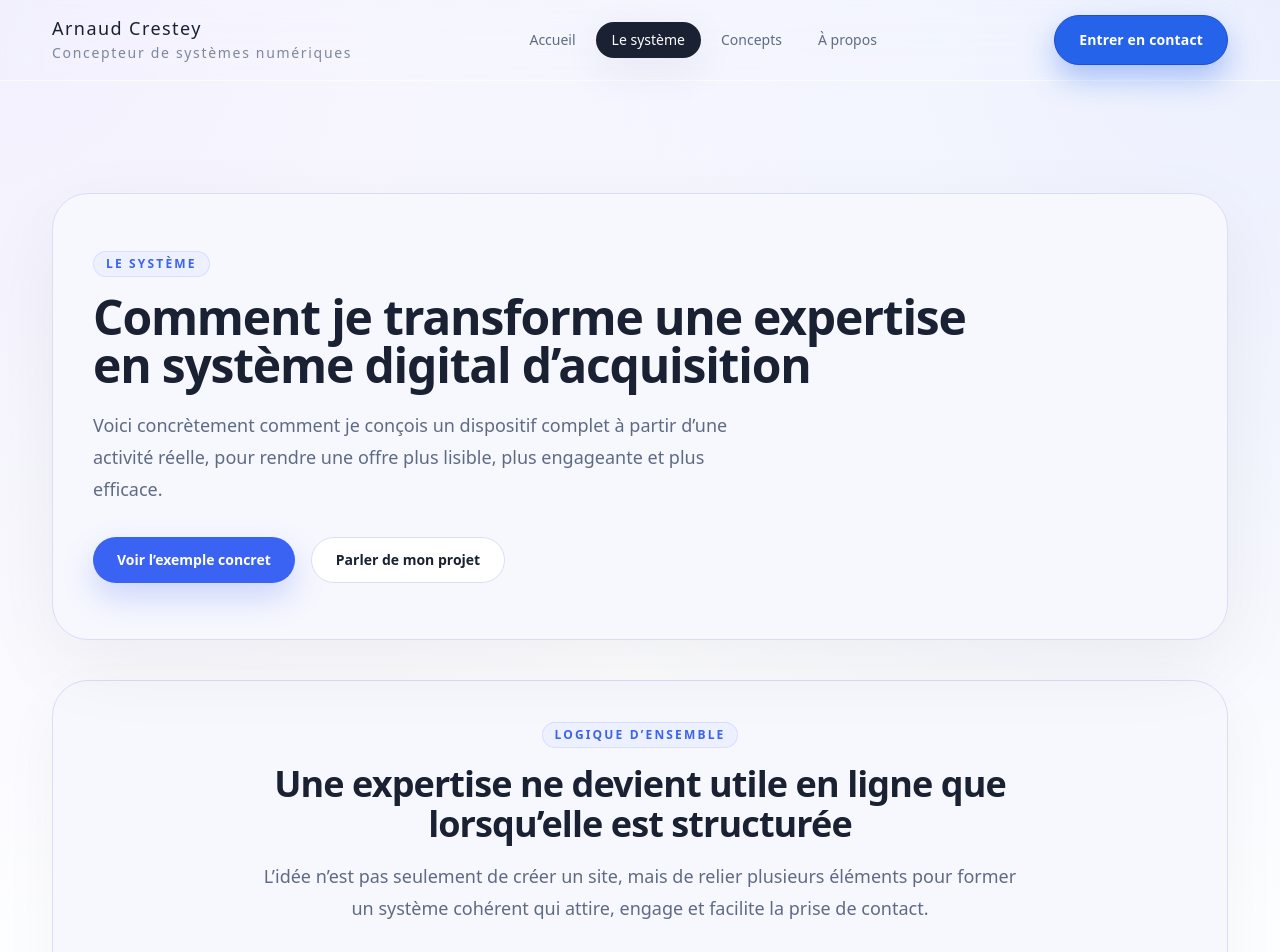
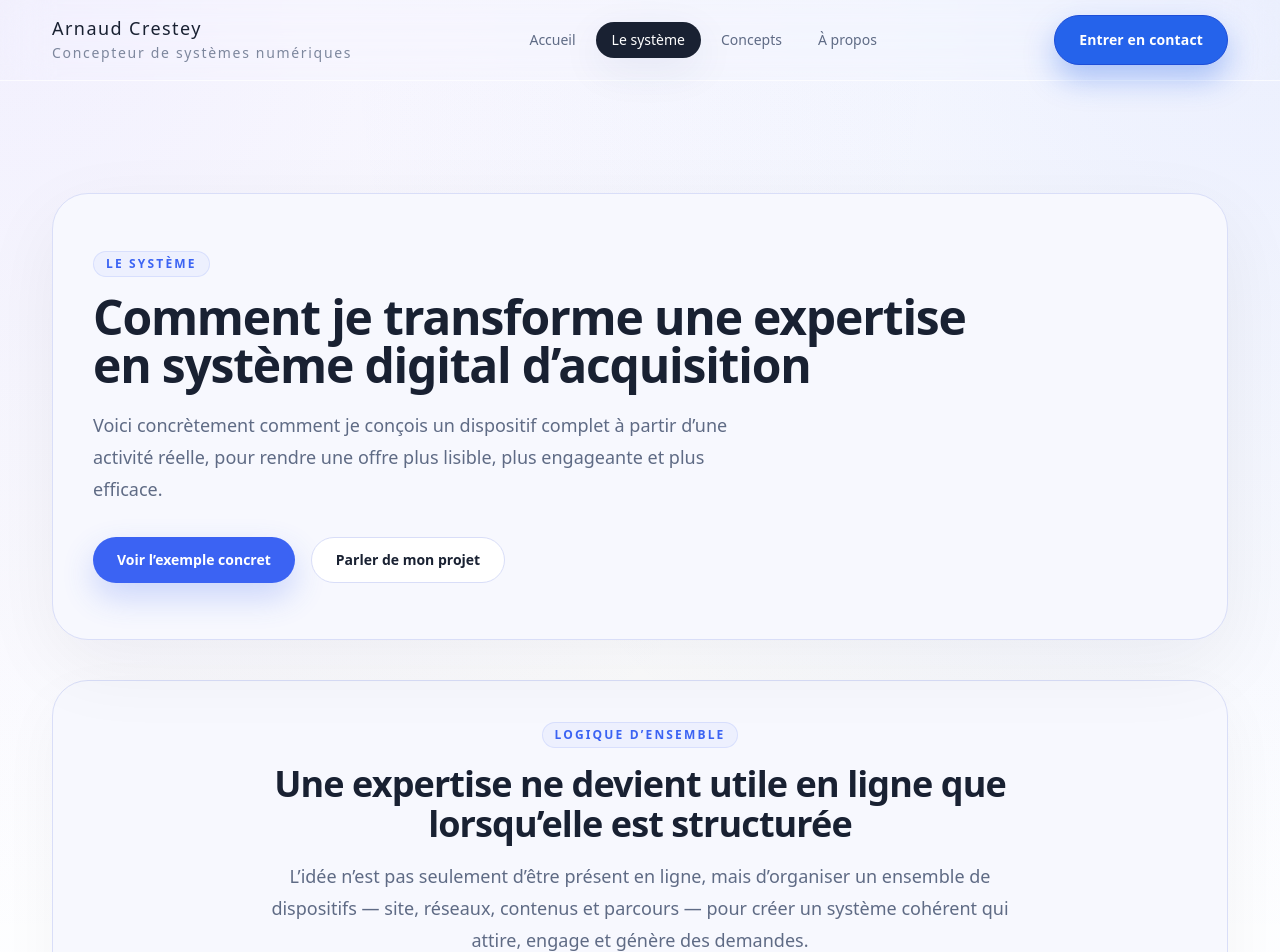
Before and after one commit to arnaudcrestey/portail-site-vitrine, a Next.js app: page /systeme in a window 1280 px wide. Shown: the top 952 px of the page. Built offline with nearby package versions, Linux system fonts and the light colour scheme.

Commit message:
Update page.tsx

```diff
--- a/app/systeme/page.tsx
+++ b/app/systeme/page.tsx
@@ -114,8 +114,7 @@ export default function SystemePage() {
               </h2>
 
               <p className="mt-4 text-lg leading-8 text-slate">
-                L’idée n’est pas seulement de créer un site, mais de relier plusieurs éléments pour former
-                un système cohérent qui attire, engage et facilite la prise de contact.
+                L’idée n’est pas seulement d’être présent en ligne, mais d’organiser un ensemble de dispositifs — site, réseaux, contenus et parcours — pour créer un système cohérent qui attire, engage et génère des demandes.
               </p>
             </div>
 
```
